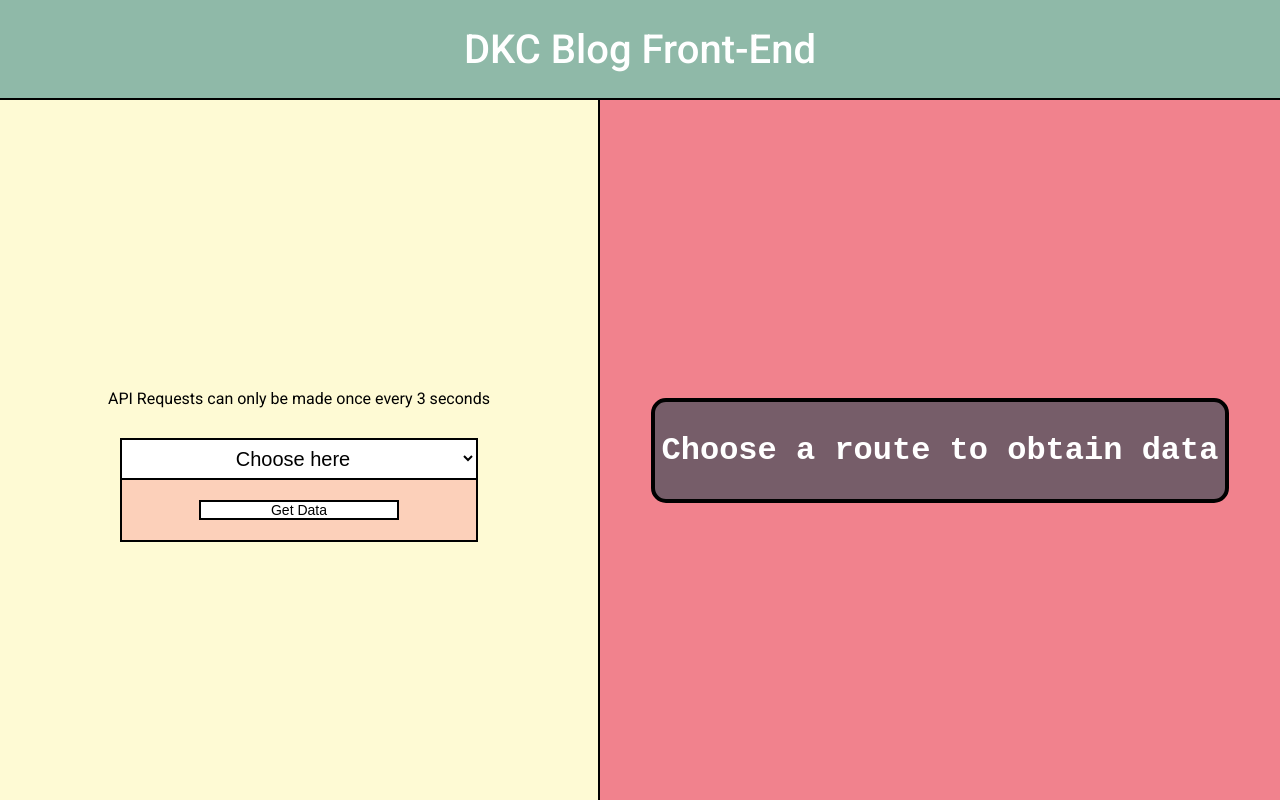
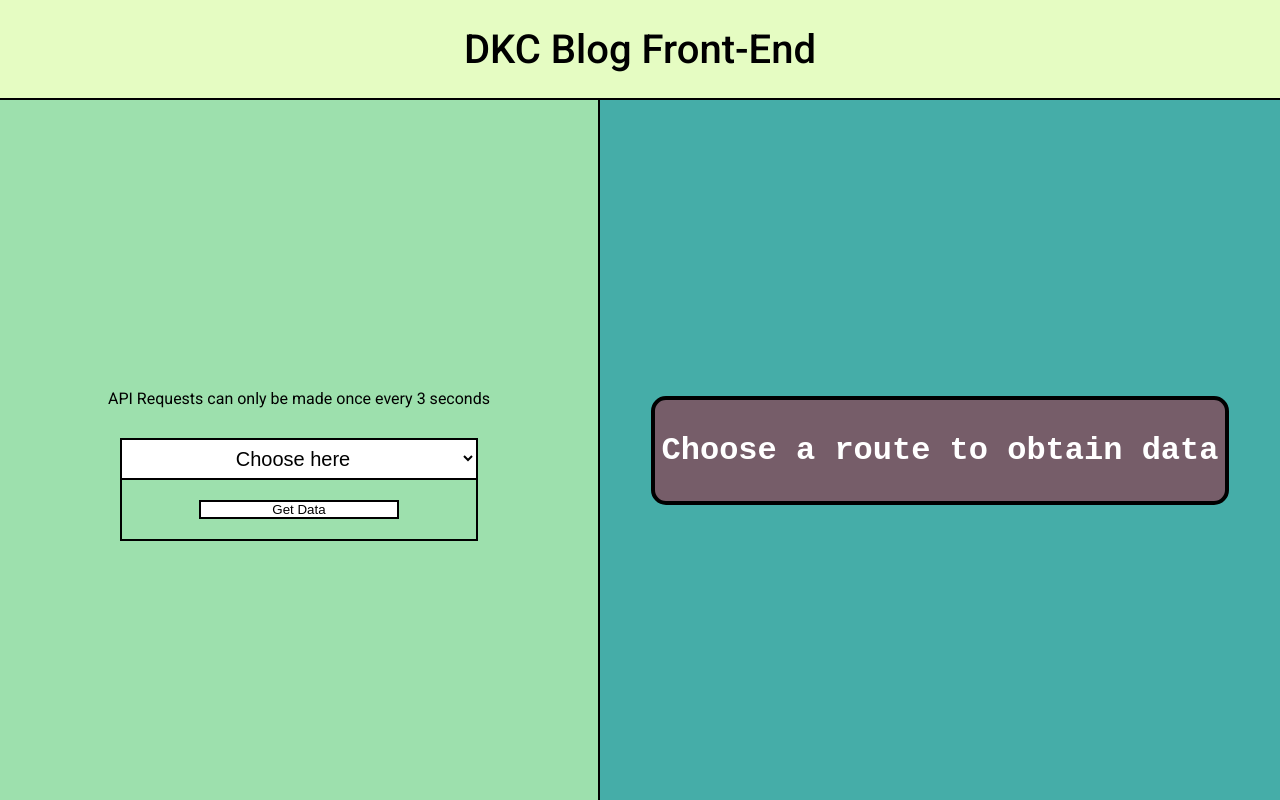
Before and after one commit to DkChau/ApiFrontEnd, a React (Create React App) app: page / in a window 1280 px wide. Built offline with nearby package versions, Linux system fonts and the light colour scheme.

Commit message:
Fixed bug with google chrome where select menu was not changing state accordingly

```diff
--- a/src/AppElements.js
+++ b/src/AppElements.js
@@ -5,9 +5,15 @@ export const AppContainer = styled.div`
     width:100%;
     height:100vh;
     max-height:100vh;
-    grid-template-columns: 600px 1fr 1fr 1fr;
+    grid-template-columns: 37.5rem 1fr 1fr 1fr;
     grid-template-rows: auto 1fr;
     grid-template-areas: 'heading heading heading heading' 'input display display display';
+
+    @media (max-width:1200px){
+       grid-template-columns:1fr;
+       grid-template-rows: auto auto 1fr;
+       grid-template-areas: 'heading' 'input' 'display';
+    }
 `
 export const InputWrapper = styled.div`
     grid-area:input;
@@ -17,7 +23,7 @@ export const InputWrapper = styled.div`
     justify-content: center;
     flex-direction: column;
     align-items: center;
-    background:#FEFAD4;
+    background:#9DE0AD;
     border-right:2px solid black;
 `
 export const DisplayWrapper = styled.div`
@@ -26,7 +32,7 @@ export const DisplayWrapper = styled.div`
     height:100%;
     display:flex;
     align-items:center;
-    background:#F1828D ;
+    background:#45ADA8 ;
 `
 export const APIWarning = styled.div`
     padding:30px 0;
--- a/src/Components/DisplaySection/DisplayElements.js
+++ b/src/Components/DisplaySection/DisplayElements.js
@@ -2,9 +2,9 @@ import styled from 'styled-components';
 
 export const DisplayWrapper = styled.pre`
     width:85%;
-    padding:30px 0;
+    padding:2rem 0;
     border-radius: 15px;
-    font-size:32px;
+    font-size:2rem;
     font-weight:600;
     color:#ffffff;
     background:#765D69;
@@ -17,18 +17,18 @@ export const DisplayCode = styled.code`
     text-align:start;
     width:100%;
     height:auto;
-    max-height:500px;
-    font-size:20px;
-    margin-top:20px;
+    max-height:31.125rem;
+    font-size:1.25rem;
+    margin-top:1.25rem;
     /* margin:0 auto; */
     display:flex;
     overflow:auto;
-    padding:0 100px;
+    padding:0 6.25rem;
     /* vertical-align:top; */
     margin:0 auto;
 `
 export const Loading = styled.span`
     text-align:center;
     width:100%;
-    padding:50px 0;
+    padding:3rem 0;
 `
--- a/src/Components/InputSection/InputElements.js
+++ b/src/Components/InputSection/InputElements.js
@@ -1,35 +1,34 @@
 import styled from 'styled-components'
 
-export const InputContainer = styled.div`
+export const InputContainer = styled.form`
     display:flex;
     flex-direction: column;
     width:60%;
     margin:0 auto;
     justify-content: center;
     align-items: center;
-    background:#FCD0BA;
+    background:#9DE0AD;
     color:black;
-    padding:20px 0;
+    padding:1.25rem 0;
     border:2px solid black;
 `
 export const InputLabel = styled.label`
-    font-size:20px;
+    font-size:1.25rem;
 
 `
 export const Input = styled.input`
-    margin:5px 0 20px 0;
-    height:30px;
+    margin:.25rem 0 1.25rem 0;
+    height:2rem;
     width:80%;
     border:2px solid black;
 `
 export const SubmitButton = styled.button`
-    width:200px;
+    width:12.5rem;
     border:none;
     background:white;
     color:black;
     transition:all 0.2s ease;
     border:2px solid black;
-    font-size:14px;
     font-weight:500;
 
     &:hover{
--- a/src/Components/InputSection/index.js
+++ b/src/Components/InputSection/index.js
@@ -11,7 +11,8 @@ const InputSection = (props) => {
     const [postSuffix, setPostSuffix] = useState('')
     const [commentSuffix, setCommentSuffix] = useState('')
 
-    const compileSuffix = () =>{
+    const compileSuffix = (e) =>{
+        e.preventDefault();
         if(props.route.postId && props.route.commentId){
             props.getData(`post/${postSuffix}/comment/${commentSuffix}`)
         }
@@ -26,11 +27,11 @@ const InputSection = (props) => {
         }
     }
     return (
-        <InputContainer>
+        <InputContainer onSubmit={compileSuffix}>
             {props.route.postId ? (
                 <>
                     <InputLabel htmlFor='postid' >Post ID</InputLabel>
-                    <Input onChange={(e)=>setPostSuffix(e.target.value)} name='postid'></Input>
+                    <Input required onChange={(e)=>setPostSuffix(e.target.value)} name='postid'></Input>
                 </>) :
                 (
                     <></>
@@ -40,14 +41,14 @@ const InputSection = (props) => {
             {props.route.commentId ? (
                 <>
                     <InputLabel htmlFor='commentid'> comment Id</InputLabel>
-                    <Input onChange={(e)=>setCommentSuffix(e.target.value)} name='commentid'></Input>
+                    <Input required onChange={(e)=>setCommentSuffix(e.target.value)} name='commentid'></Input>
                 </>) :
                 (
                     <></>
                 )
 
             }
-            <SubmitButton onClick={compileSuffix}>Get Data</SubmitButton>
+            <SubmitButton>Get Data</SubmitButton>
         </InputContainer>
     )
 }
--- a/src/Components/IntroSection/IntroElements.js
+++ b/src/Components/IntroSection/IntroElements.js
@@ -2,14 +2,14 @@ import styled from 'styled-components'
 
 export const IntroContainer = styled.div`
     width:100%;
-    height:100px;
-    background:#8FB9A8 ;
+    height:6.25rem;
+    background:#E5FCC2 ;
     grid-area:heading;
     border-bottom:2px solid black;
     display:flex;
     justify-content: center;
     align-items: center;
-    font-size:40px;
+    font-size:2.5rem;
     font-weight:500;
-    color:white;
+    color:black;
 `
--- a/src/Components/Router/RouterElements.js
+++ b/src/Components/Router/RouterElements.js
@@ -13,8 +13,8 @@ export const RouteContainer = styled.select`
     margin:0 auto;
     text-align:center;
     border:none;
-    height:40px;
-    font-size:20px;
+    height:2.5rem;
+    font-size:1.25rem;
     border:2px solid black;
     border-bottom:none;
     font-weight:400;
--- a/src/Components/Router/index.js
+++ b/src/Components/Router/index.js
@@ -8,14 +8,12 @@ import {
 const Router = (props) => {
 
     const getRoute = (e) =>{
-        if(e.target.tagName==='OPTION'){
-            props.chooseRoute(e.target.value)
-        }
+        props.chooseRoute(e.target.value)
     }
 
     return (
         <RouteWrapper>
-            <RouteContainer name='Choose A route' onClick={getRoute}>
+            <RouteContainer name='Choose A route' onChange={getRoute}>
                 <Route value="" selected disabled hidden>Choose here</Route>
                 {props.routes.map((route, index)=>{
                     return <Route key={`route${index}`} value={index}>{route.name}</Route>
--- a/src/index.css
+++ b/src/index.css
@@ -8,3 +8,8 @@
     height:100%;
     font-family: 'Roboto', sans-serif;
 }
+@media(-webkit-min-device-pixel-ratio:1.20){
+    html{
+      font-size:13px;
+    }
+  }
```
